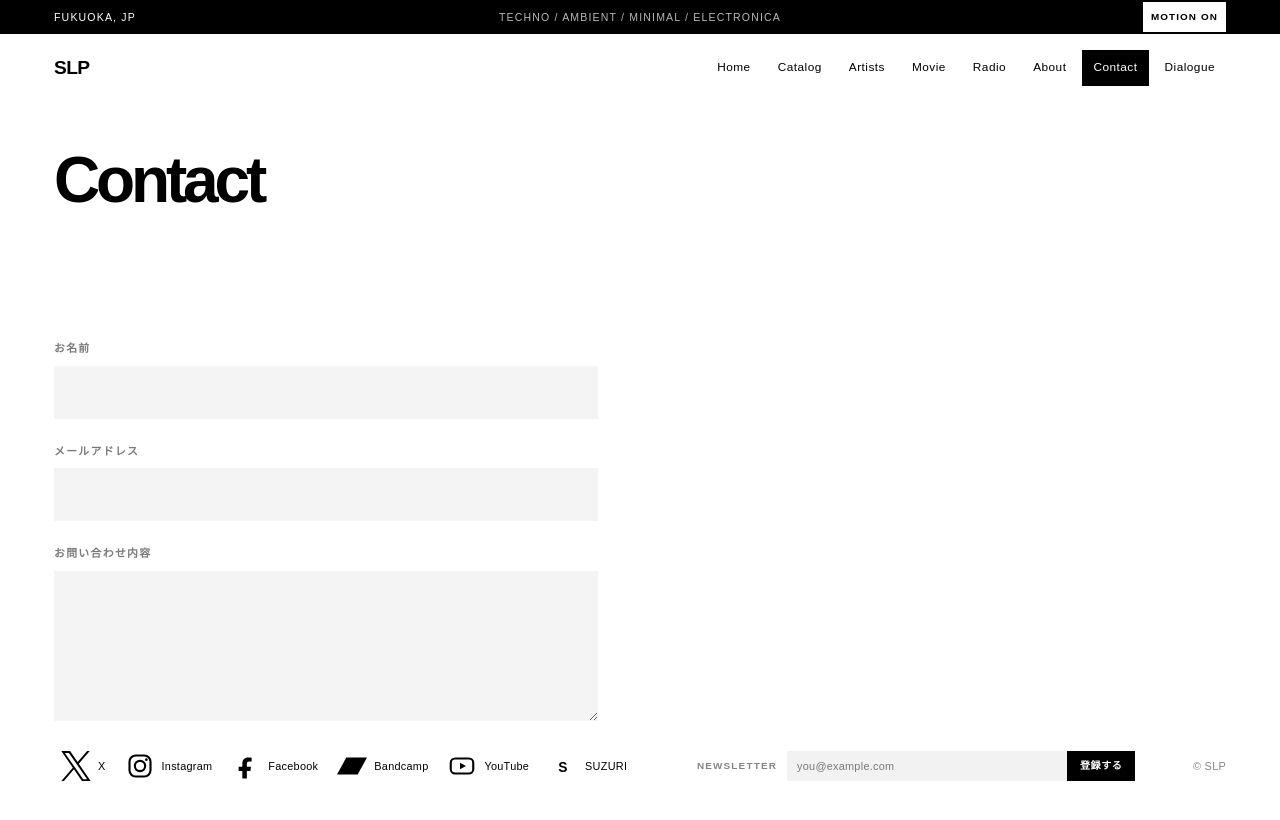
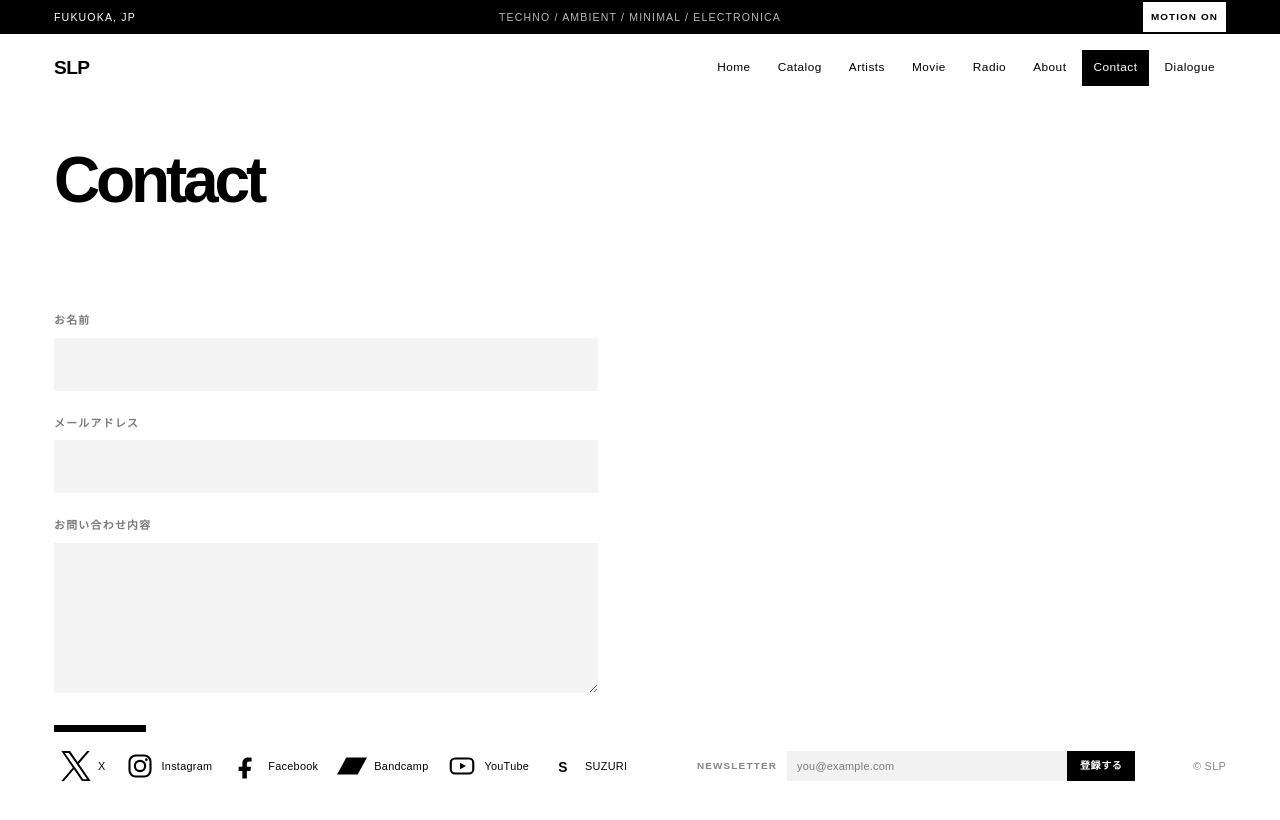
Before and after one commit to roastia/slp-website, a Next.js app: page /contact in a window 1280 px wide. Shown: the top 820 px of the page. Built offline with nearby package versions, Linux system fonts and the light colour scheme; a web font is replaced by a local one.

Commit message:
contact-formの上部余白を半分に縮小

```diff
--- a/app/globals.css
+++ b/app/globals.css
@@ -331,7 +331,7 @@ nav.site a:active{transform:scale(.94);}
 .contact{flex:1;padding-top:clamp(46px,6vw,74px);padding-bottom:clamp(84px,12vw,150px);}
 .contact .mail{max-width:100%;margin-top:34px;background:var(--ink);color:var(--paper);font-size:clamp(.82rem,1.5vw,1rem);overflow-wrap:anywhere;text-align:center;}
 .contact .mail:hover{transform:translateX(6px);}
-.contact-form{max-width:34em;margin-top:56px;}
+.contact-form{max-width:34em;margin-top:28px;}
 .contact-form .field{margin-bottom:24px;}
 .contact-form label{display:block;margin-bottom:9px;font-size:.68rem;font-weight:600;letter-spacing:.12em;text-transform:uppercase;opacity:.52;}
 .contact-form input,.contact-form textarea{width:100%;padding:14px 16px;background:rgba(0,0,0,.045);color:var(--ink);transition:background 180ms ease;}
```
